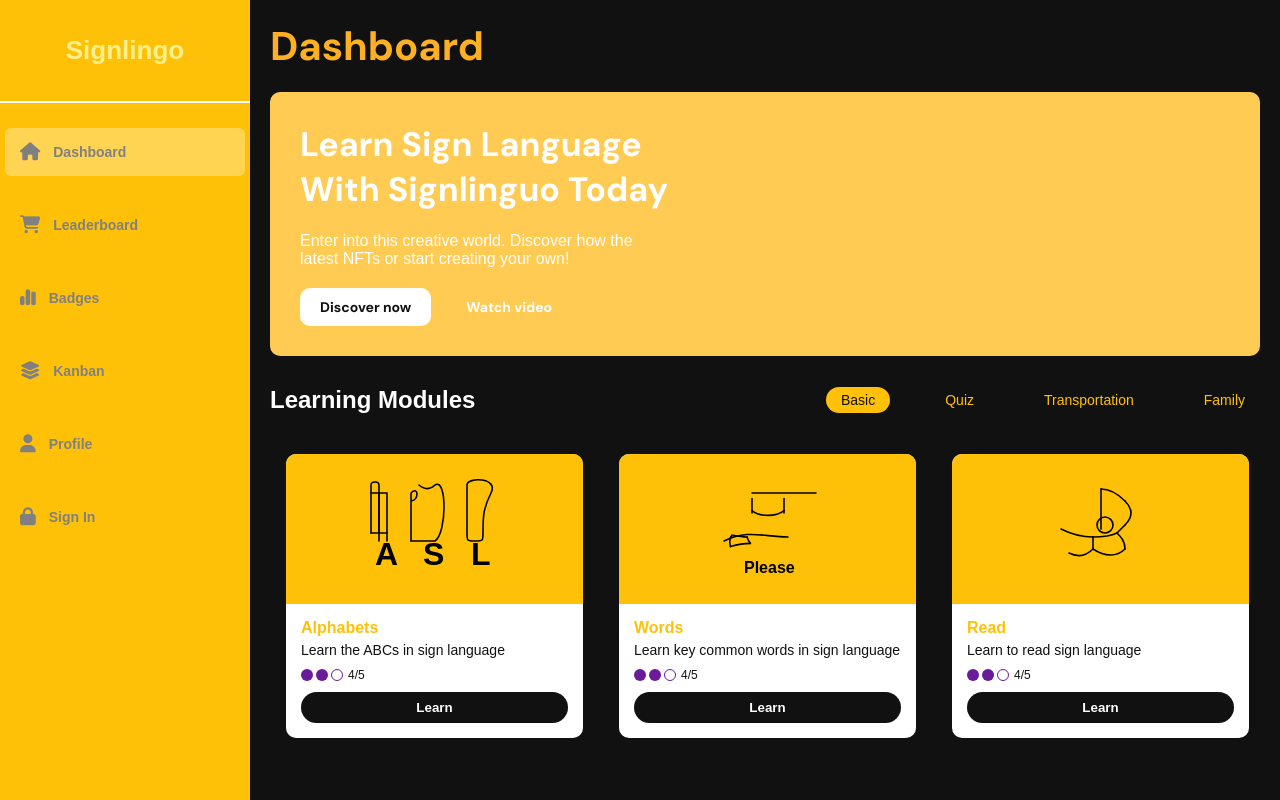
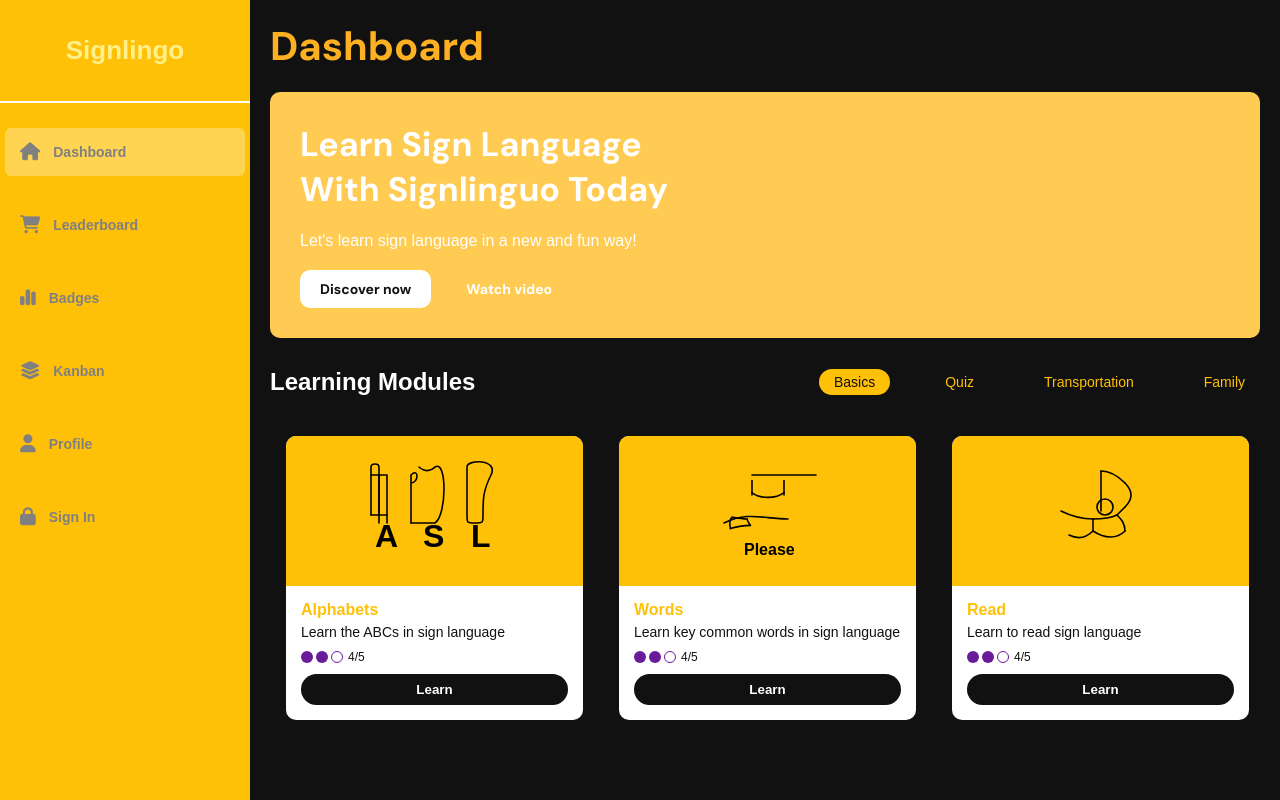
Before and after one commit to minicil625/Signlingo, a Flask app: template templates/home.html in a window 1280 px wide. Run offline with Flask 3, Linux system fonts and the light colour scheme; the template is opened without the code that fills it, so the values that code supplies are empty; some libraries are stand-ins or nearby versions.

Commit message:
Dashboard description

```diff
--- a/templates/home.html
+++ b/templates/home.html
@@ -47,7 +47,7 @@
 
         <div class="hero-section">
             <h1 class="hero-title">Learn Sign Language With Signlinguo Today</h1>
-            <p class="hero-description">Enter into this creative world. Discover how the latest NFTs or start creating your own!</p>
+            <p class="hero-description">Let's learn sign language in a new and fun way!</p>
 
             <div class="hero-buttons">
                 <button class="btn btn-white">Discover now</button>
@@ -60,7 +60,7 @@
                 <h3 class="section-title">Learning Modules</h3>
 
                 <div class="tabs">
-                    <div class="tab active">Basic</div>
+                    <div class="tab active">Basics</div>
                     <div class="tab">Quiz</div>
                     <div class="tab">Transportation</div>
                     <div class="tab">Family</div>
```
